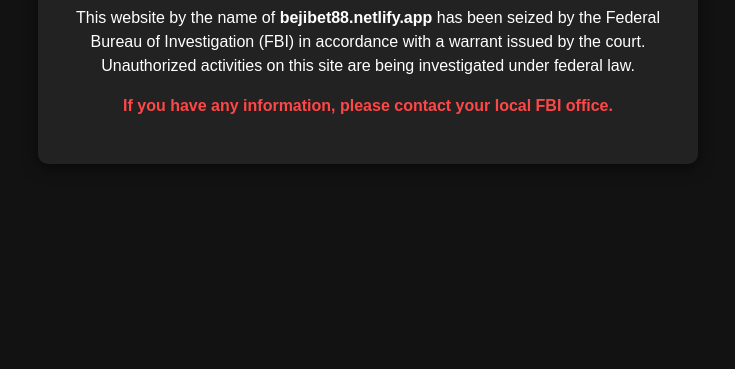
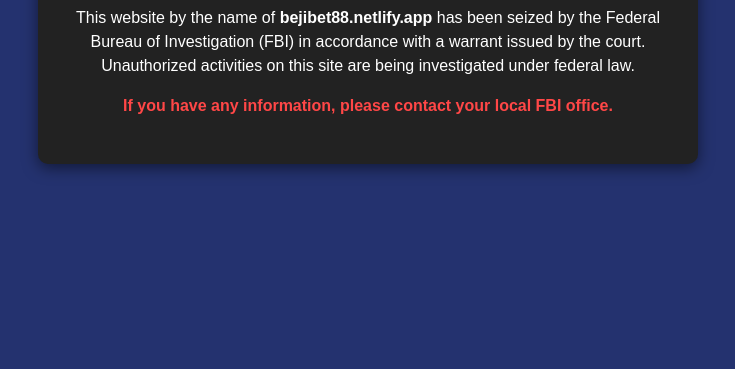
Before and after one commit to agungsoeltani/bejibet88, a plain HTML site: page index.html in a window 1280 px wide. Shown: the part 431-800 px from the top of the page, without its empty margins (272-1007 px from the left). Drawn offline with Linux system fonts and the light colour scheme.

Commit message:
Update styles.css

```diff
--- a/styles.css
+++ b/styles.css
@@ -1,7 +1,7 @@
 body {
   margin: 0;
   font-family: Arial, sans-serif;
-  background-color: #121212;
+  background-color: #24326f;
   color: #fff;
   display: flex;
   justify-content: center;
@@ -45,7 +45,7 @@ h1 {
 }
 
 /* Mobile Styles */
-@media (max-width: 600px) {
+@media (max-width: 768px) {
   .container {
     padding: 20px;
     max-width: 90%;
```
